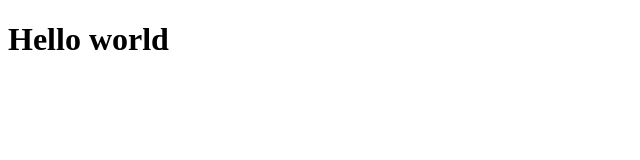
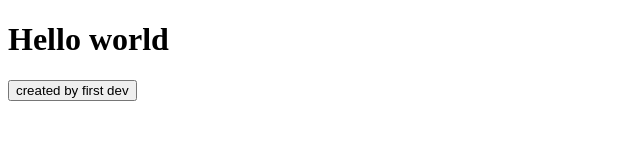
Before and after one commit to AdimirTen/Test, a plain HTML site: page index.html in a window 1280 px wide. Shown: the whole page, without its empty margins (0-640 px from the left). Drawn offline with Linux system fonts and the light colour scheme.

Commit message:
created btn

```diff
--- a/index.html
+++ b/index.html
@@ -6,5 +6,6 @@
 </head>
 <body>
     <h1>Hello world</h1>
+    <button>created by first dev</button>
 </body>
 </html>
```
